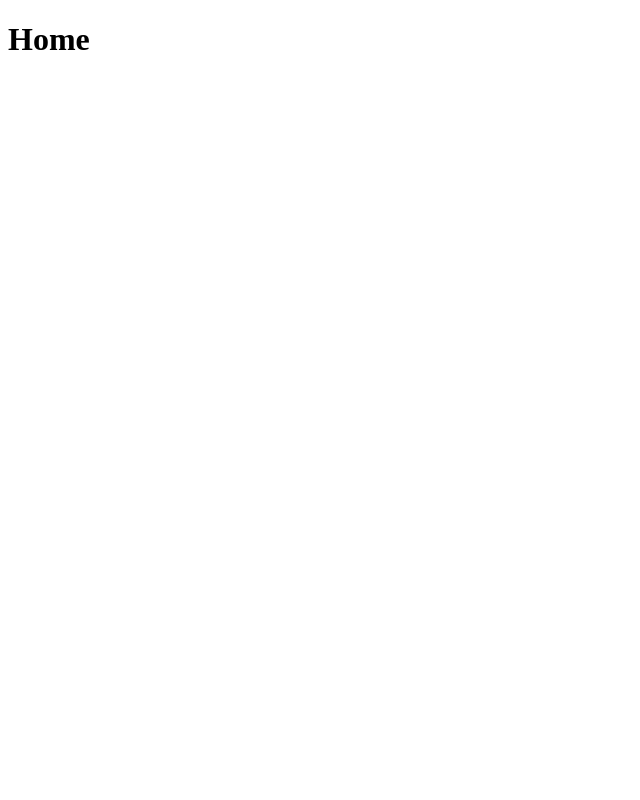
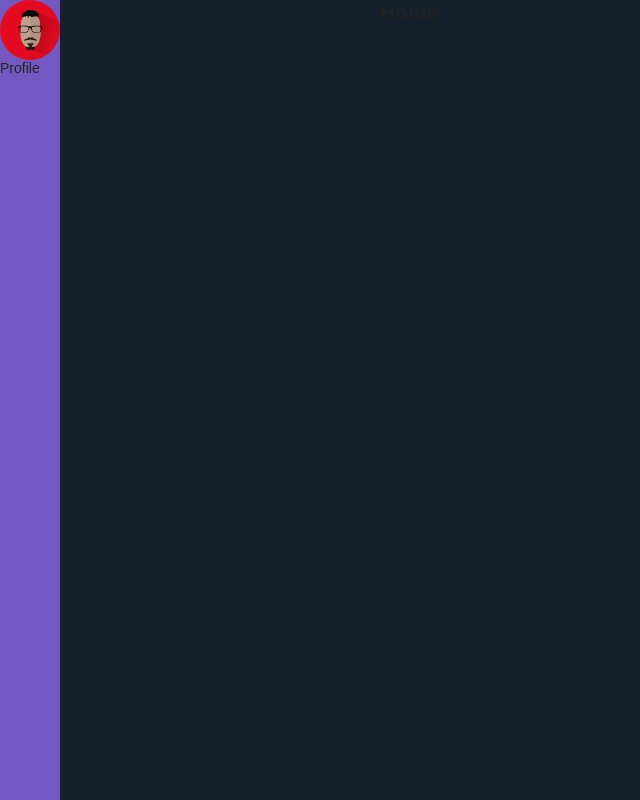
Before and after one commit to matheusmazeto/blog, a Gatsby site: page / in a window 1280 px wide. Shown: the whole page, without its empty margins (0-640 px from the left). Built offline with nearby package versions, Linux system fonts and the light colour scheme; Gatsby itself is replaced by a stand-in of ours.

Commit message:
Add Profile and Avatar components

```diff
--- a/gatsby-config.js
+++ b/gatsby-config.js
@@ -5,6 +5,7 @@ module.exports = {
     author: `@mazeto`,
   },
   plugins: [
+    `gatsby-plugin-styled-components`,
     `gatsby-plugin-react-helmet`,
     {
       resolve: `gatsby-source-filesystem`,
--- a/package.json
+++ b/package.json
@@ -11,12 +11,15 @@
     "gatsby-plugin-offline": "^3.0.27",
     "gatsby-plugin-react-helmet": "^3.1.16",
     "gatsby-plugin-sharp": "^2.3.5",
+    "gatsby-plugin-styled-components": "^3.1.16",
     "gatsby-source-filesystem": "^2.1.40",
     "gatsby-transformer-sharp": "^2.3.7",
     "prop-types": "^15.7.2",
     "react": "^16.12.0",
     "react-dom": "^16.12.0",
-    "react-helmet": "^5.2.1"
+    "react-helmet": "^5.2.1",
+    "styled-components": "^4.4.1",
+    "styled-media-query": "^2.1.2"
   },
   "devDependencies": {
     "prettier": "^1.19.1"
--- /dev/null
+++ b/src/components/Avatar/index.js
@@ -0,0 +1,24 @@
+import React from 'react';
+import { useStaticQuery, graphql } from 'gatsby';
+
+import * as S from './styled';
+
+const Avatar = () => {
+  const { avatarImage } = useStaticQuery(
+    graphql`
+      query {
+        avatarImage: file(relativePath: { eq: "profile-photo.png" }) {
+          childImageSharp {
+            fluid(maxWidth: 60) {
+              ...GatsbyImageSharpFluid_tracedSVG
+            }
+          }
+        }
+      }
+    `
+  );
+
+  return <S.AvatarWrapper fluid={avatarImage.childImageSharp.fluid} />;
+};
+
+export default Avatar;
--- /dev/null
+++ b/src/components/Avatar/styled.js
@@ -0,0 +1,14 @@
+import styled from 'styled-components';
+import media from 'styled-media-query';
+import Img from 'gatsby-image';
+
+export const AvatarWrapper = styled(Img)`
+  border-radius: 50%;
+  height: 3.75rem;
+  margin: auto;
+  width: 3.75rem;
+  ${media.lessThan('large')`
+    height: 1.875rem;
+    width: 1.875rem;
+  `}
+`;
--- /dev/null
+++ b/src/components/Layout/index.js
@@ -0,0 +1,38 @@
+import React from 'react';
+import PropTypes from 'prop-types';
+
+import Profile from '../Profile';
+import Avatar from '../Avatar';
+
+import styled from 'styled-components';
+import GlobalStyles from '../../styles/global';
+
+const LayoutWrapper = styled.section`
+  display: flex;
+`;
+
+const LayoutMain = styled.main`
+  background: #16202c;
+  min-height: 100vh;
+  padding: 0 3.75rem 0 20rem;
+  width: 100%;
+`;
+
+const Layout = ({ children }) => {
+  return (
+    <LayoutWrapper>
+      <GlobalStyles />
+      <aside>
+        <Avatar />
+        <Profile />
+      </aside>
+      <LayoutMain>{children}</LayoutMain>
+    </LayoutWrapper>
+  );
+};
+
+Layout.propTypes = {
+  children: PropTypes.node.isRequired,
+};
+
+export default Layout;
--- /dev/null
+++ b/src/components/Profile/index.js
@@ -0,0 +1,7 @@
+import React from 'react';
+
+function Profile() {
+  return <div>Profile</div>;
+}
+
+export default Profile;
--- a/src/components/layout.js
+++ /dev/null
@@ -1,16 +0,0 @@
-import React from 'react';
-import PropTypes from 'prop-types';
-
-const Layout = ({ children }) => {
-  return (
-    <>
-      <main>{children}</main>
-    </>
-  );
-};
-
-Layout.propTypes = {
-  children: PropTypes.node.isRequired,
-};
-
-export default Layout;
--- a/src/pages/404.js
+++ b/src/pages/404.js
@@ -1,6 +1,6 @@
 import React from 'react';
 
-import Layout from '../components/layout';
+import Layout from '../components/Layout';
 import SEO from '../components/seo';
 
 function NotFoundPage() {
--- a/src/pages/index.js
+++ b/src/pages/index.js
@@ -1,6 +1,6 @@
 import React from 'react';
 
-import Layout from '../components/layout';
+import Layout from '../components/Layout';
 
 import SEO from '../components/seo';
 
--- /dev/null
+++ b/src/styles/global.js
@@ -0,0 +1,25 @@
+import { createGlobalStyle } from 'styled-components';
+
+export default createGlobalStyle`
+  * {
+    margin: 0;
+    padding: 0;
+    outline: 0;
+    box-sizing: border-box;
+  }
+  html, body, #root {
+    min-height: 100%;
+  }
+  body {
+    background: #7159c1;
+    -webkit-font-smoothing: antialiased !important;
+  }
+  body, input, button {
+    color: #222;
+    font-size: 14px;
+    font-family: Arial, Helvetica, sans-serif;
+  }
+  button {
+    cursor: pointer;
+  }
+`;
```
Also changed, not shown: src/images/gatsby-icon.png (added), src/images/profile-photo.png (added), 1 other file.
